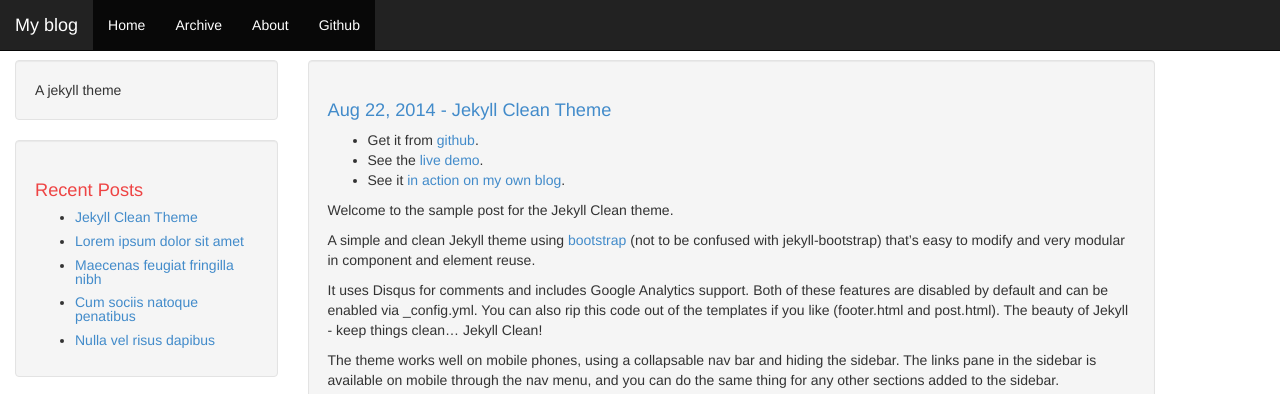
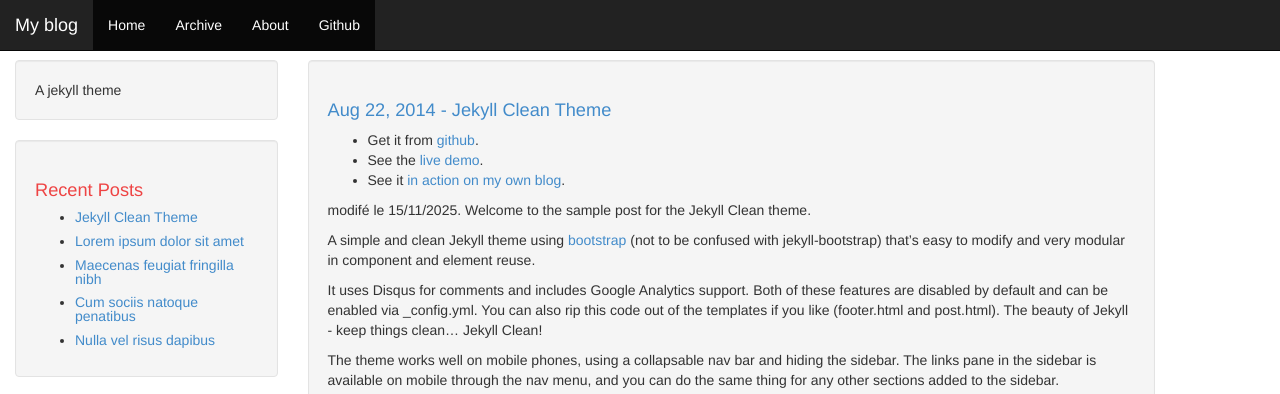
Before and after one commit to awelvor/archives, a Jekyll site: the page built from _posts/2014-08-22-jekyll-clean-theme.md, in a window 1280 px wide and 900 px high. Shown: the top 394 px of the window. Built offline with Jekyll 4.4.1, drawn with Linux system fonts in a browser that asks for light colours.

Commit message:
Update 2014-08-22-jekyll-clean-theme.md

```diff
--- a/_posts/2014-08-22-jekyll-clean-theme.md
+++ b/_posts/2014-08-22-jekyll-clean-theme.md
@@ -9,6 +9,8 @@ comments: false
 * See the [live demo](https://scotte.github.io/jekyll-clean).
 * See it [in action on my own blog](https://scotte.org).
 
+
+modifé le 15/11/2025.
 Welcome to the sample post for the Jekyll Clean theme.
 
 A simple and clean Jekyll theme using [bootstrap](http://getbootstrap.com)
```
